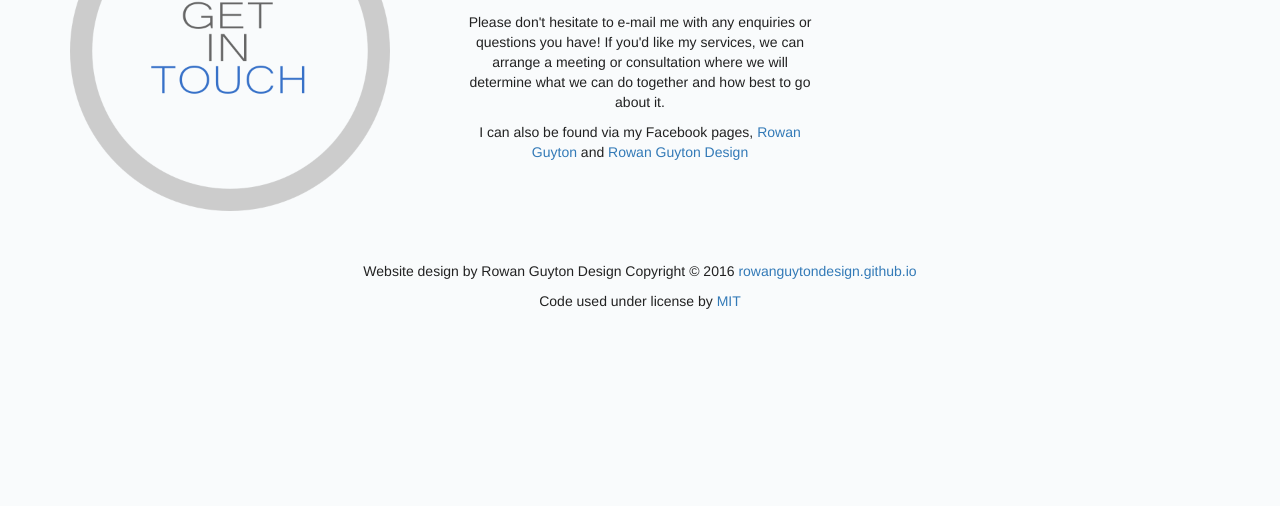
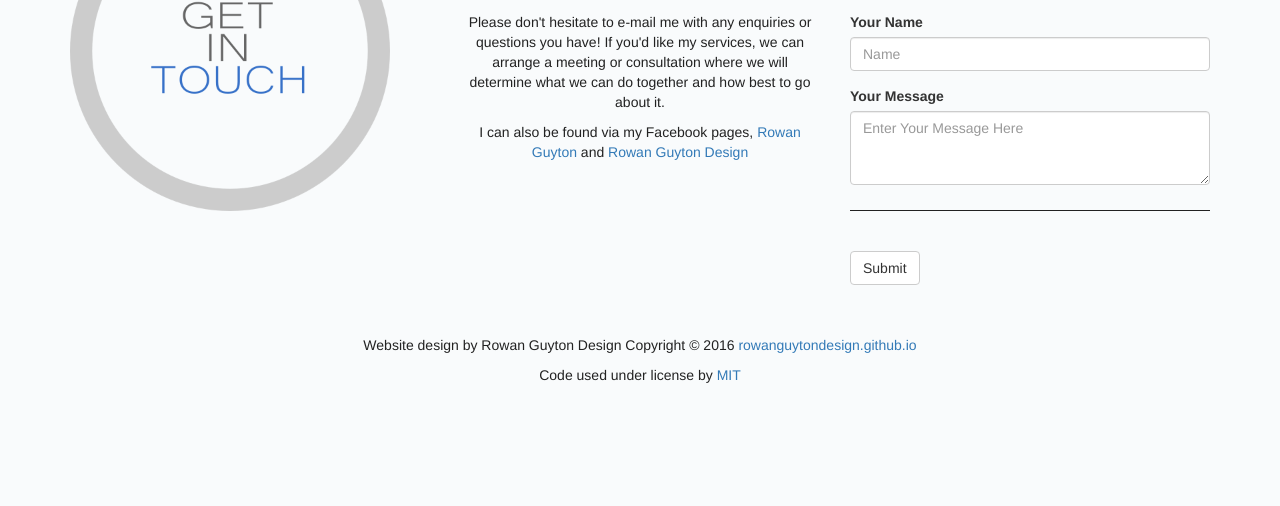
Before and after one commit to RowanGuyton/RowanGuyton.github.io, a plain HTML site: page contact.html in a window 1280 px wide. Shown: the part 294-800 px from the top of the page. Drawn offline with Linux system fonts and the light colour scheme.

Commit message:
added form to "contact", added content to "about me"
Added e-mail and text area forms to "contact" page,  finished adding
education history content to "about me" page of personal website

```diff
--- a/contact.html
+++ b/contact.html
@@ -77,6 +77,7 @@
 	</h1>
 	</div>
 	</div>
+
 	<div class="row">
 	<div class="col-md-4">
 	<img class="img-fluid" src="rowanGuytonDesign_GetInTouch_V1.png" alt="Get In Touch Today!" style="max-width:320px;">
@@ -92,8 +93,23 @@
 	I can also be found via my Facebook pages, <a href="http://facebook.com/rowan.guyton" alt="Rowan Guyton Personal Facebook">Rowan Guyton</a> and <a href="http://facebook.com/rowan.guyton.design" alt="Rowan Guyton Design Facebook">Rowan Guyton Design</a>
 	</p>
 	</div>
-	<div class="col-md-4">
 
+	<div class="col-md-4 ">
+	<h3 class="page-header text-center">Contact Me Below!</h3>
+	<form>
+		<div class="form-group">
+		<label for="exampleInputEmail1">Your Name</label>
+		<input type="email" class="form-control" id="inputEmail" placeholder="Name">
+	</div>
+
+	<label for="exampleInputEmail1">Your Message</label>
+	<textarea class="form-control" rows="3" id="messageInputArea" placeholder="Enter Your Message Here"></textarea>
+
+	<hr>
+
+	<button type="submit" class="btn btn-default">Submit</button>
+
+	</form>
 	</div>
 	</div>
 
--- a/css/rowan-guyton-design.css
+++ b/css/rowan-guyton-design.css
@@ -66,7 +66,7 @@ hr {
     margin-top: 25px;
     margin-bottom: 40px;
     border: 0;
-    border-top: 2px solid #222;
+    border-top: 1px solid #222;
 }
 
 .graphic-design-example {
```
Also changed, not shown: about_me.html (+14 -3 lines).
